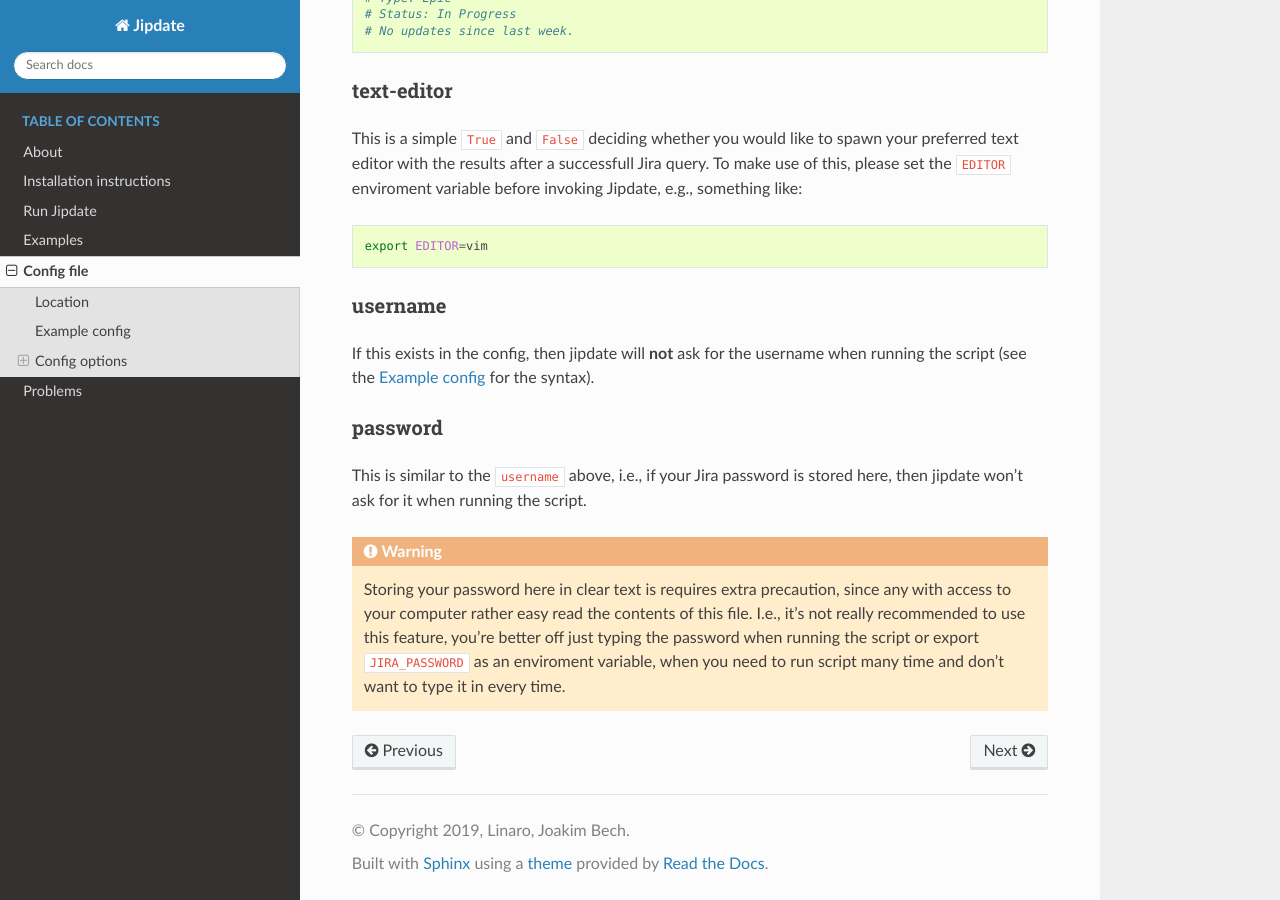
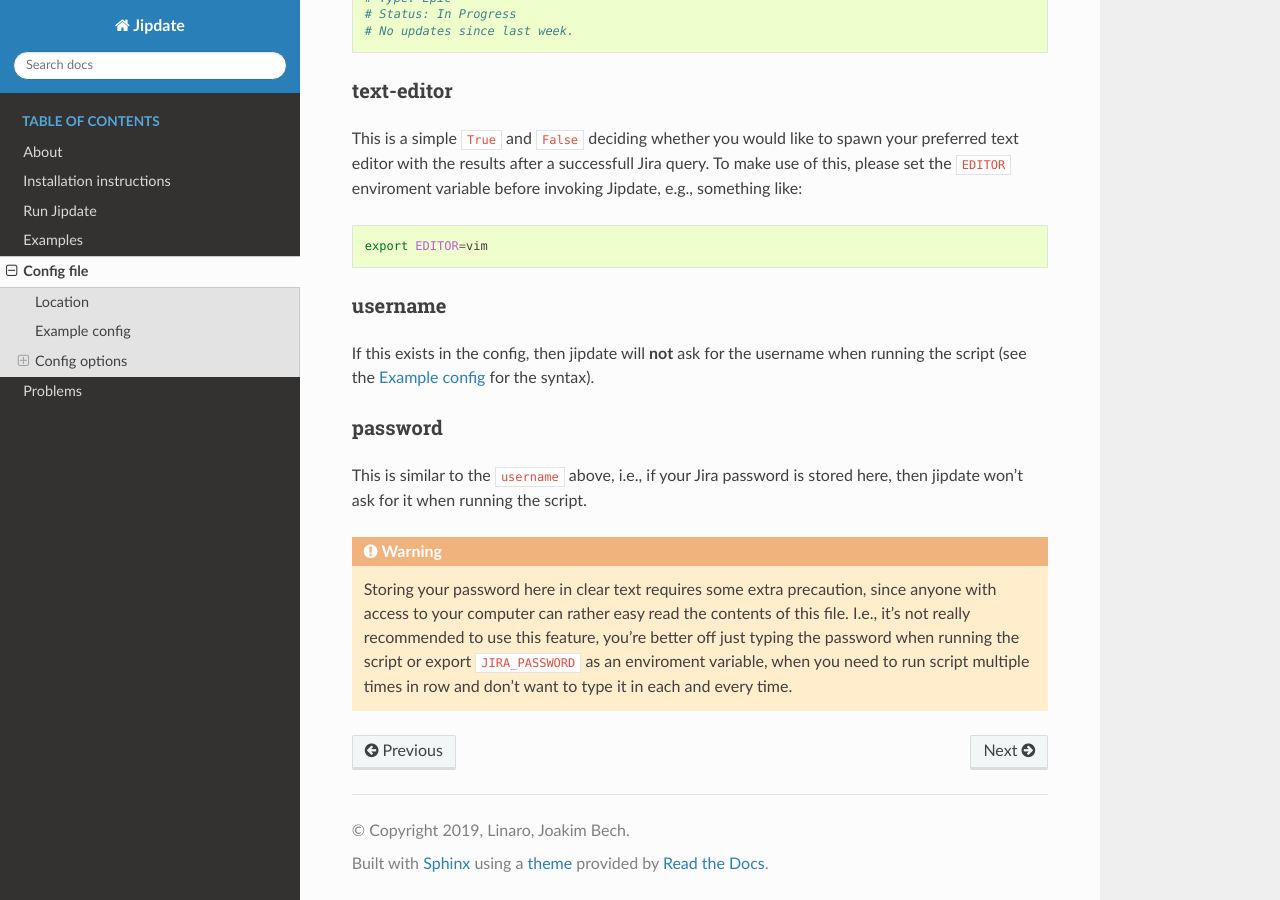
Before and after one commit to Linaro/jipdate, a Sphinx documentation site: the page built from docs/config.rst, in a window 1280 px wide and 900 px high, scrolled down 3755 px. Built offline with Sphinx 7.4.7 and the Read the Docs theme 2.0.0, drawn with Linux system fonts in a browser that asks for light colours; formulas are drawn with MathJax 3.

Commit message:
docs: Add clarifications regarding the video
Signed-off-by: Joakim Bech <joakim.bech@linaro.org>

```diff
--- a/docs/config.rst
+++ b/docs/config.rst
@@ -255,12 +255,12 @@ stored here, then jipdate won't ask for it when running the script.
 
 .. warning::
 
-    Storing your password here in clear text is requires extra precaution, since
-    any with access to your computer rather easy read the contents of this file.
-    I.e., it's not really recommended to use this feature, you're better off
-    just typing the password when running the script or export ``JIRA_PASSWORD``
-    as an enviroment variable, when you need to run script many time and don't
-    want to type it in every time.
+    Storing your password here in clear text requires some extra precaution,
+    since anyone with access to your computer can rather easy read the contents
+    of this file. I.e., it's not really recommended to use this feature, you're
+    better off just typing the password when running the script or export
+    ``JIRA_PASSWORD`` as an enviroment variable, when you need to run script
+    multiple times in row and don't want to type it in each and every time.
 
 
 .. _YAML format: https://yaml.org/spec/1.2/spec.html
--- a/docs/install.rst
+++ b/docs/install.rst
@@ -5,6 +5,12 @@ Installation instructions
 #########################
 First step is to get the required packages, then you need to clone Jipdate
 itself and then finally install all the needed Python packages.
+
+The video clip below will show how to install it and how to do a simple update
+with state changes and adding comments to a Jira ticket. Note that you are
+**not** required to run it in a Docker container. The only reason for doing that
+was to try the installation from a clean system to ensure that things are
+working as supposed to when starting out from scratch.
 
 .. raw:: html
 
```
